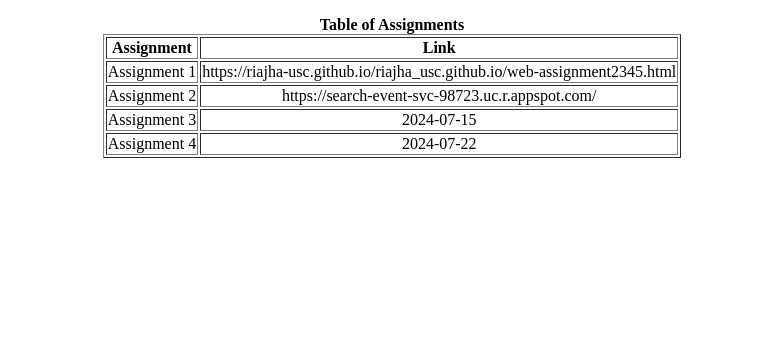
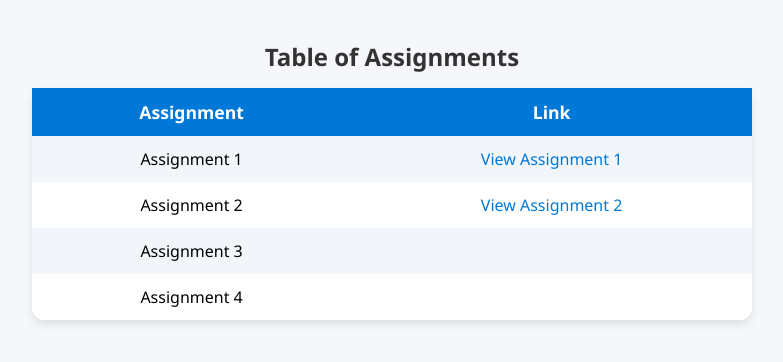
Before and after one commit to riajha-usc/riajha_usc.github.io, a plain HTML site: page web-assignment2345.html in a window 1280 px wide. Shown: the whole page, without its empty margins (248-1031 px from the left). Drawn offline with Linux system fonts and the light colour scheme.

Commit message:
Updating table links

```diff
--- a/web-assignment2345.html
+++ b/web-assignment2345.html
@@ -1,30 +1,90 @@
 <!DOCTYPE html>
-<html>
+<html lang="en">
+<head>
+<meta charset="UTF-8">
+<meta name="viewport" content="width=device-width, initial-scale=1.0">
+<title>Table of Assignments</title>
+<style>
+    body {
+        font-family: "Segoe UI", Tahoma, Geneva, Verdana, sans-serif;
+        background-color: #f5f7fa;
+        margin: 0;
+        padding: 40px;
+    }
+
+    table {
+        border-collapse: collapse;
+        width: 60%;
+        margin: 0 auto;
+        background-color: #fff;
+        box-shadow: 0 4px 10px rgba(0, 0, 0, 0.1);
+        border-radius: 12px;
+        overflow: hidden;
+    }
+
+    caption {
+        caption-side: top;
+        font-size: 1.5em;
+        font-weight: bold;
+        margin-bottom: 15px;
+        color: #333;
+    }
+
+    th, td {
+        padding: 12px 20px;
+        text-align: center;
+    }
+
+    th {
+        background-color: #0078d7;
+        color: white;
+        font-size: 1.1em;
+    }
+
+    tr:nth-child(even) {
+        background-color: #f2f6fa;
+    }
+
+    tr:hover {
+        background-color: #e9f3ff;
+    }
+
+    a {
+        color: #0078d7;
+        text-decoration: none;
+        font-weight: 500;
+    }
+
+    a:hover {
+        text-decoration: underline;
+    }
+</style>
+</head>
 <body>
-        <p>
-            <table border="1" style="margin-left:auto; margin-right:auto; text-align:center;">
-            <caption style="font-weight:bold; text-align:center;">Table of Assignments</caption>
+
+    <table>
+        <caption>Table of Assignments</caption>
         <tr>
             <th>Assignment</th>
             <th>Link</th>
         </tr>
         <tr>
             <td>Assignment 1</td>
-                <td>https://riajha-usc.github.io/riajha_usc.github.io/web-assignment2345.html</td>
+            <td><a href="https://riajha-usc.github.io/riajha_usc.github.io/web-assignment2345.html" target="_blank">View Assignment 1</a></td>
         </tr>
         <tr>
             <td>Assignment 2</td>
-                <td>https://search-event-svc-98723.uc.r.appspot.com/</td>
+            <td><a href="https://search-event-svc-98723.uc.r.appspot.com/" target="_blank">View Assignment 2</a></td>
         </tr>
         <tr>
             <td>Assignment 3</td>
-                <td>2024-07-15</td>
+            <td></td>
         </tr>
         <tr>
             <td>Assignment 4</td>
-                <td>2024-07-22</td>
+            <td></td>
         </tr>
     </table>
-        </p>
+
 </body>
 </html>
```
Lines whose indentation alone changed are shown as unchanged.
